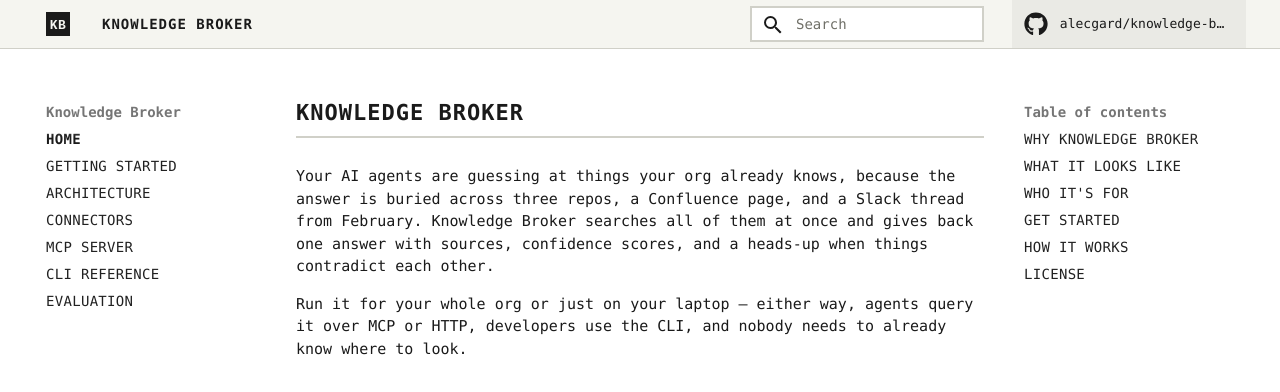
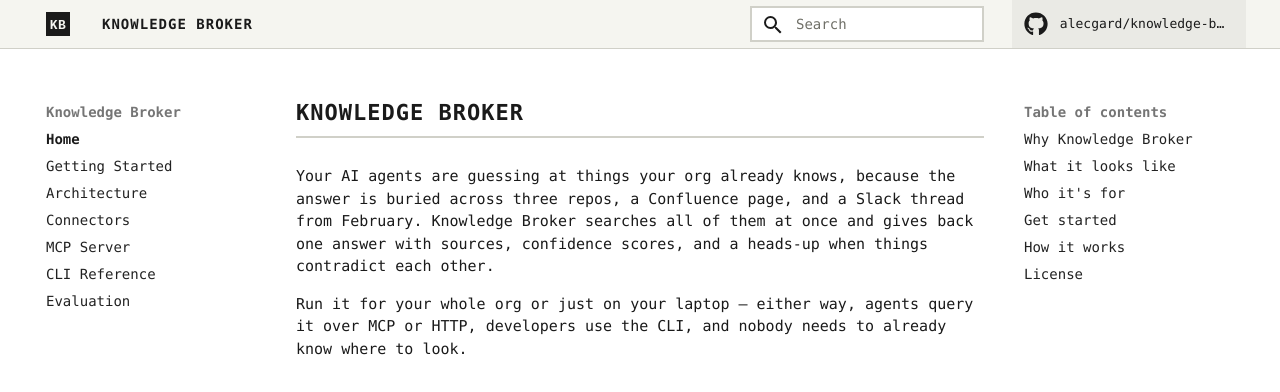
Before and after one commit to alecgard/knowledge-broker, an MkDocs documentation site: the page built from docs/index.md, in a window 1280 px wide. Shown: the top 392 px of the page. Built offline with MkDocs 1.6.1 and Material for MkDocs 9.7.7, drawn with Linux system fonts in a browser that asks for light colours; comment, search, counter and statistics services are not loaded.

Commit message:
Remove uppercase from nav links and table of contents
Co-Authored-By: Claude Opus 4.6 (1M context) <noreply@anthropic.com>

```diff
--- a/docs/stylesheets/custom.css
+++ b/docs/stylesheets/custom.css
@@ -141,8 +141,6 @@ body,
 /* Navigation */
 .md-nav__link {
   font-size: 0.7rem;
-  text-transform: uppercase;
-  letter-spacing: 0.3px;
 }
 
 .md-nav__link--active {
```
